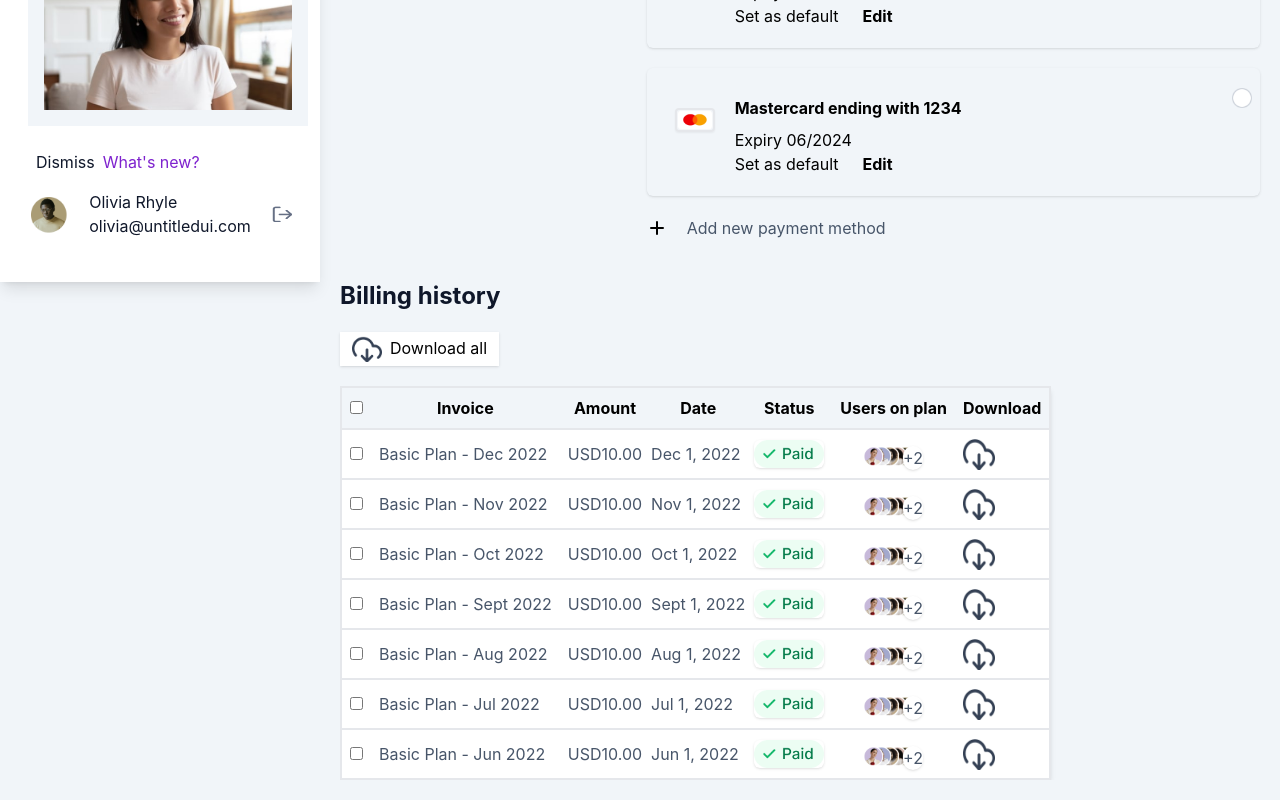
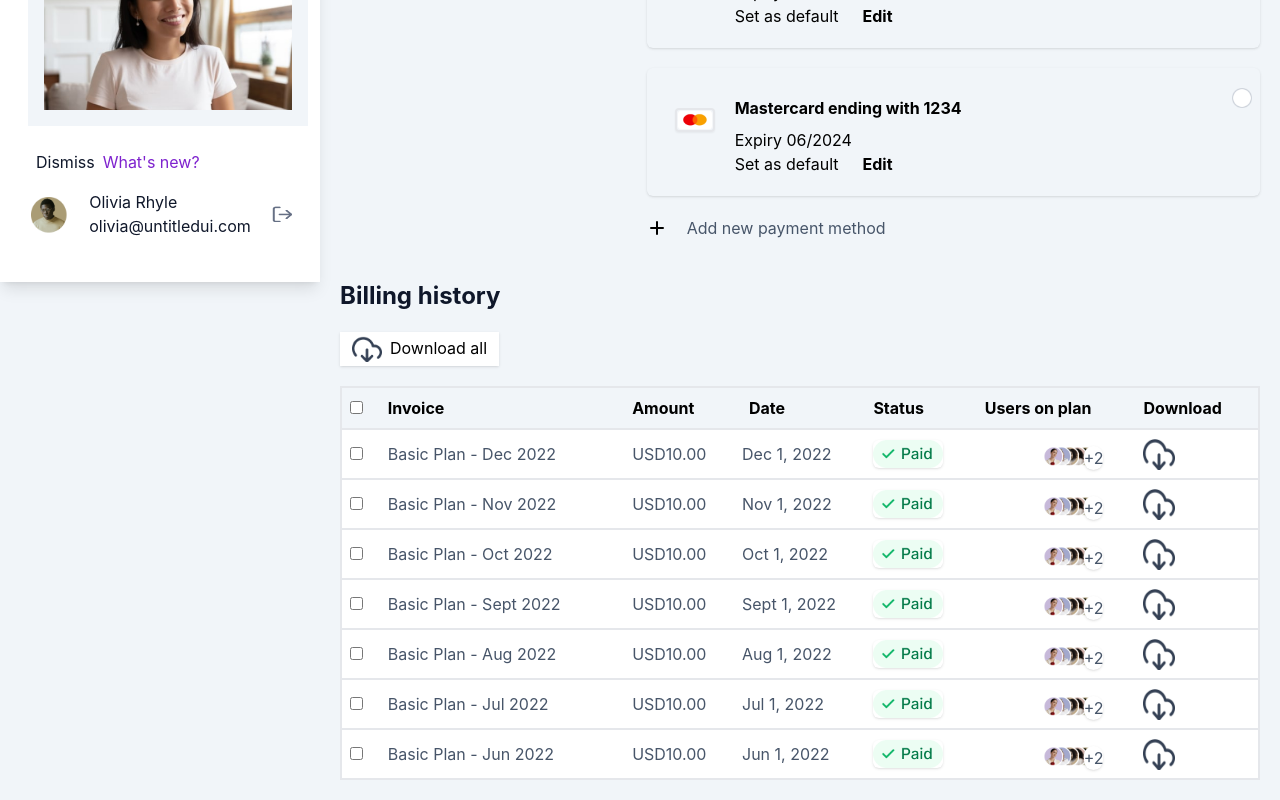
Before and after one commit to abulrasheedilori/vencru-ass, a React (Create React App) app: page / in a window 1280 px wide. Shown: the part 517-1317 px from the top of the page. Built offline with nearby package versions, Linux system fonts and the light colour scheme.

Commit message:
desktop and mobile table inconsistencies solved- updated

```diff
--- a/src/components/BillingItem.js
+++ b/src/components/BillingItem.js
@@ -10,11 +10,11 @@ import avatar5 from "../images/avatar5.png";
 
 const BillingItem = ({ data }) => {
     return (
-        <tr className="w-full text-slate-600 border-2 bg-white hover:text-purple-50 hover:bg-purple-600 hover:transition-all hover:duration-300 hover:ease-in">
+        <tr className="w-full text-left text-slate-600 border-2 bg-white hover:text-purple-50 hover:bg-purple-600 hover:transition-all hover:duration-300 hover:ease-in">
             <td className="p-2"><input type="checkbox" name="history" /></td>
             <td className="p-2 text-[14px] whitespace-nowrap md:text-base">{data.invoice}</td>
             <td className="p-2">USD{data.amount}.00</td>
-            <td className="hidden md:table-cell ">{data.date}</td>
+            <td className="whitespace-nowrap hidden md:table-cell ">{data.date}</td>
             <td className="p-2 hidden md:table-cell"><img src={data.status} alt="download" className=" w-50 h-7 shadow rounded-md" /></td>
             <td className="p-2 hidden md:table-cell">
                 <div className="relative -top-2">
--- a/src/screens/SettingScreen.js
+++ b/src/screens/SettingScreen.js
@@ -113,13 +113,13 @@ export const SettingScreen = () => {
               </div>
 
               <div className="overflow-x-auto">
-                <table className="table-auto shadow-md border-2 round-sm">
+                <table className="w-full m-auto shadow-md border-2 round-sm">
                   <thead>
-                    <tr className="w-full border-2">
+                    <tr className="w-full border-2 text-left">
                       <th className="p-2"><input type="checkbox" className="bg-purple-700" name="history" /></th>
-                      <th className="p-2">Invoice</th>
-                      <th className="p-2">Amount</th>
-                      <th className="p-2 hidden md:table-cell">Date</th>
+                      <th className="p-2 whitespace-nowrap">Invoice</th>
+                      <th className="p-2 whitespace-nowrap">Amount</th>
+                      <th className="p-2 whitespace-nowrap hidden md:table-cell">Date</th>
                       <th className="p-2 hidden md:table-cell">Status</th>
                       <th className="p-2 whitespace-nowrap hidden md:table-cell">Users on plan</th>
                       <th className="p-2 hidden md:table-cell ">Download</th>
```
